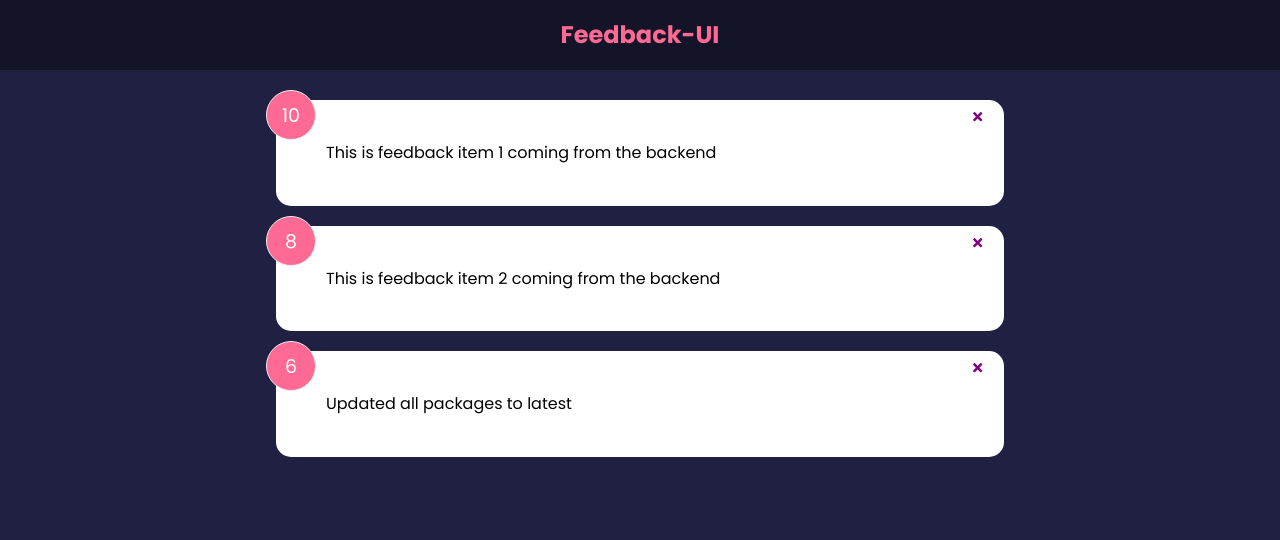
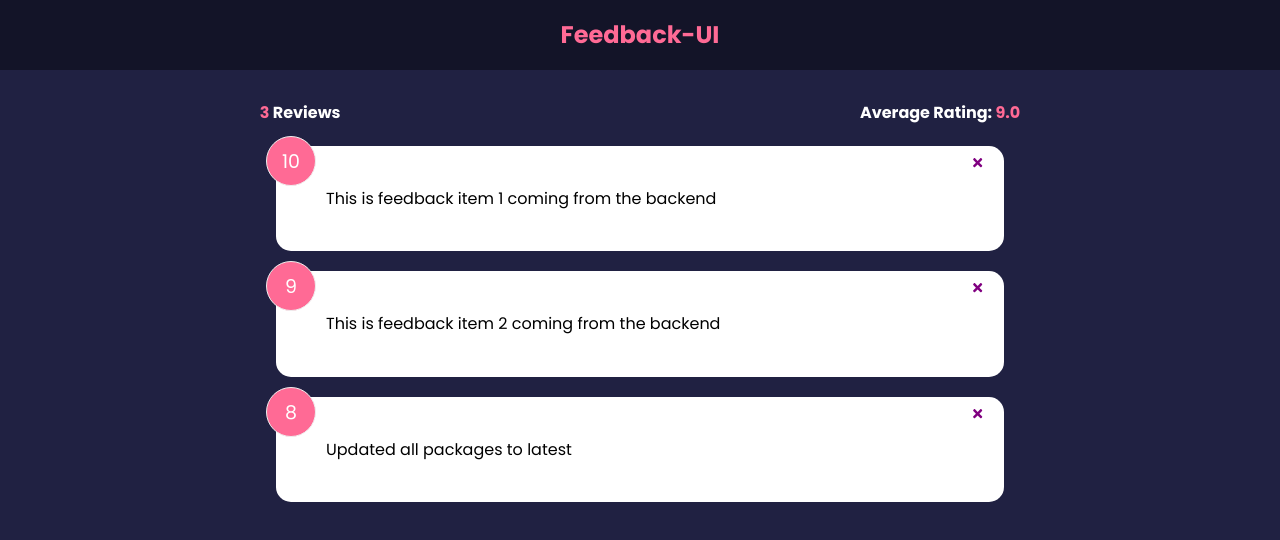
Before and after one commit to alidevep01/feedback-app, a React (Create React App) app: page / in a window 1280 px wide. Shown: the top 540 px of the page. Built offline with nearby package versions, Linux system fonts and the light colour scheme.

Commit message:
Added proptypes to FeedbackStats.jsx

```diff
--- a/src/App.js
+++ b/src/App.js
@@ -1,6 +1,7 @@
 import Header from "./components/Header";
 import FeedbackData from "./data/FeedbackData";
 import FeedbackList from "./components/FeedbackList";
+import FeedbackStats from "./components/FeedbackStats";
 import { useState } from "react";
 
 function App() {
@@ -14,6 +15,7 @@
   return (
     <>
       <Header />
+      <FeedbackStats feedback={feedback} />
       <div className="container">
         <FeedbackList feedback={feedback} handleDelete={deleteFeedback} />
       </div>
--- /dev/null
+++ b/src/components/FeedbackStats.jsx
@@ -0,0 +1,26 @@
+import PropTypes from "prop-types";
+
+function FeedbackStats({ feedback }) {
+  //calculate average rating
+  let sum = feedback.reduce((acc, curr) => {
+    return acc + curr.rating;
+  }, 0);
+  let average = sum > 0 ? sum / feedback.length : 0;
+  average = average.toFixed(1);
+  return (
+    <div className="feedback-stats">
+      <h4>
+        <span style={{ color: "#ff6a95" }}>{feedback.length}</span> Reviews
+      </h4>
+      <h4>
+        Average Rating: <span style={{ color: "#ff6a95" }}>{average}</span>
+      </h4>
+    </div>
+  );
+}
+
+FeedbackStats.prototype = {
+  feedback: PropTypes.array.isRequired,
+};
+
+export default FeedbackStats;
--- a/src/data/FeedbackData.js
+++ b/src/data/FeedbackData.js
@@ -6,12 +6,12 @@
   },
   {
     id: 2,
-    rating: 8,
+    rating: 9,
     text: "This is feedback item 2 coming from the backend",
   },
   {
     text: "Updated all packages to latest",
-    rating: 6,
+    rating: 8,
     id: 3,
   },
 ];
--- a/src/index.css
+++ b/src/index.css
@@ -121,7 +121,7 @@
 .feedback-stats {
   color: #fff;
   display: flex;
-  justify-content: space-between;
+  justify-content: space-around;
   align-items: center;
 }
 
```
